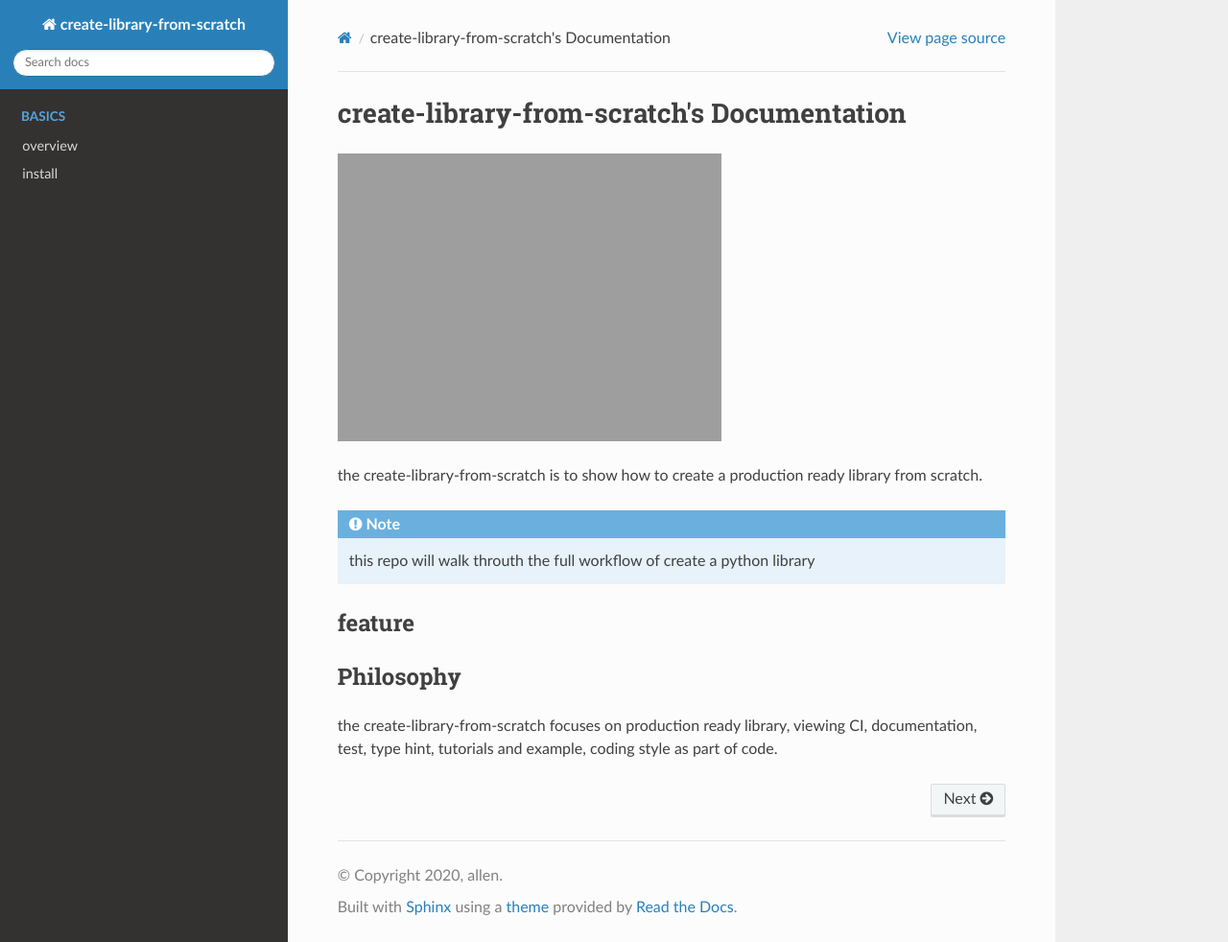
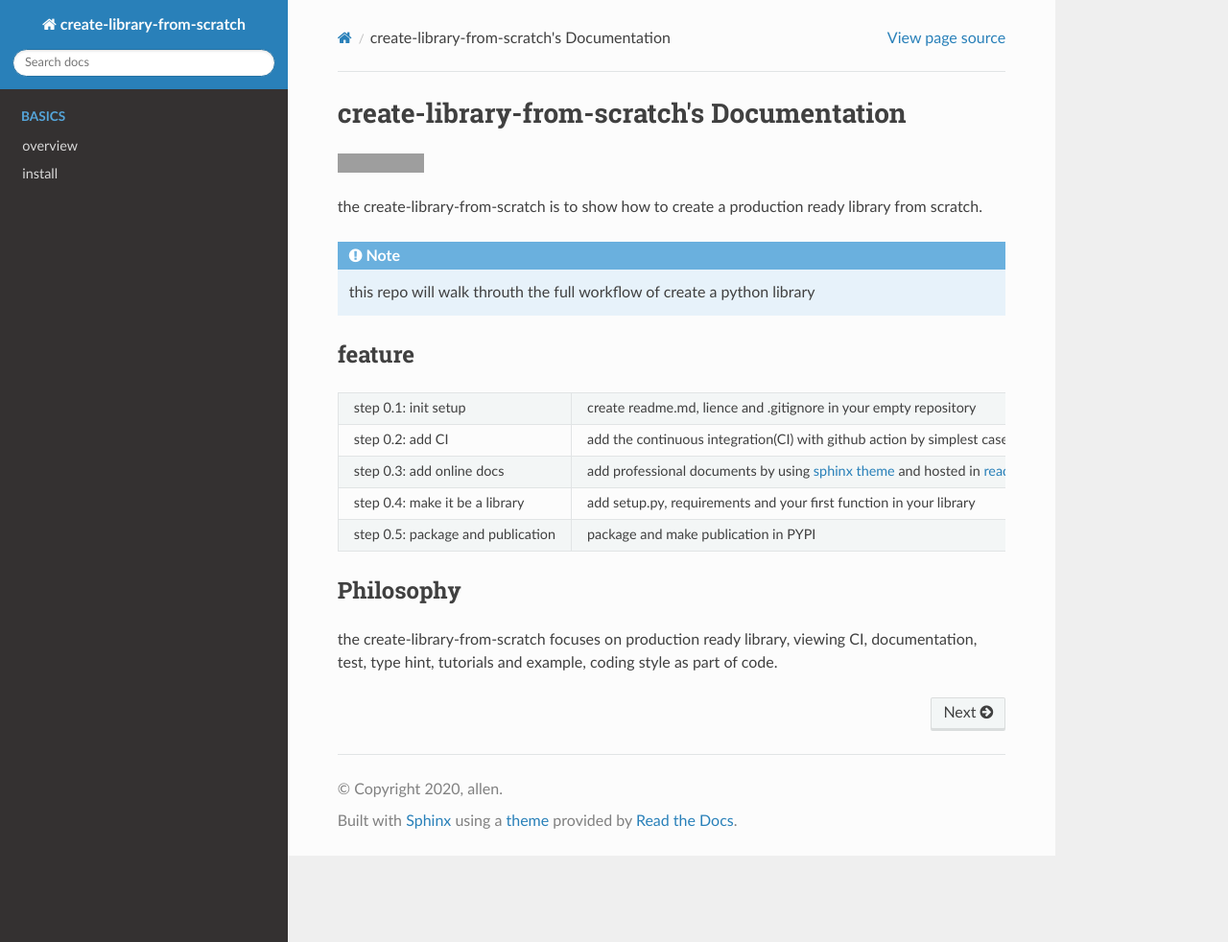
Before and after one commit to walkacross/create-library-from-scratch, a Sphinx documentation site: the page built from docs/source/index.rst, in a window 1280 px wide and 982 px high. Shown: the whole window at 96% size. Built offline with Sphinx 7.4.7 and the Read the Docs theme 2.0.0, drawn with Linux system fonts in a browser that asks for light colours; some of the changed lines change nothing that is shown; grey boxes are pictures that could not be loaded.

Commit message:
update docs

```diff
--- a/docs/source/index.rst
+++ b/docs/source/index.rst
@@ -6,7 +6,7 @@
 =======================================================
 create-library-from-scratch's Documentation
 =======================================================
-.. image:: ![hello-world](https://github.com/walkacross/create-library-from-scratch/workflows/hello-world/badge.svg)
+.. image:: https://github.com/walkacross/create-library-from-scratch/workflows/hello-world/badge.svg
 
 
 the create-library-from-scratch is to show how to create a production ready library from scratch.
@@ -24,7 +24,7 @@
 step 0.3: add online docs                add professional documents by using `sphinx theme`_ and hosted in `readthedoc.com`_
 step 0.4: make it be a library           add setup.py, requirements and your first function in your library
 step 0.5: package and publication        package and make publication in PYPI
-======================    =================================================================================
+=====================================    =====================================================================================
 
 Philosophy
 ============================
```
